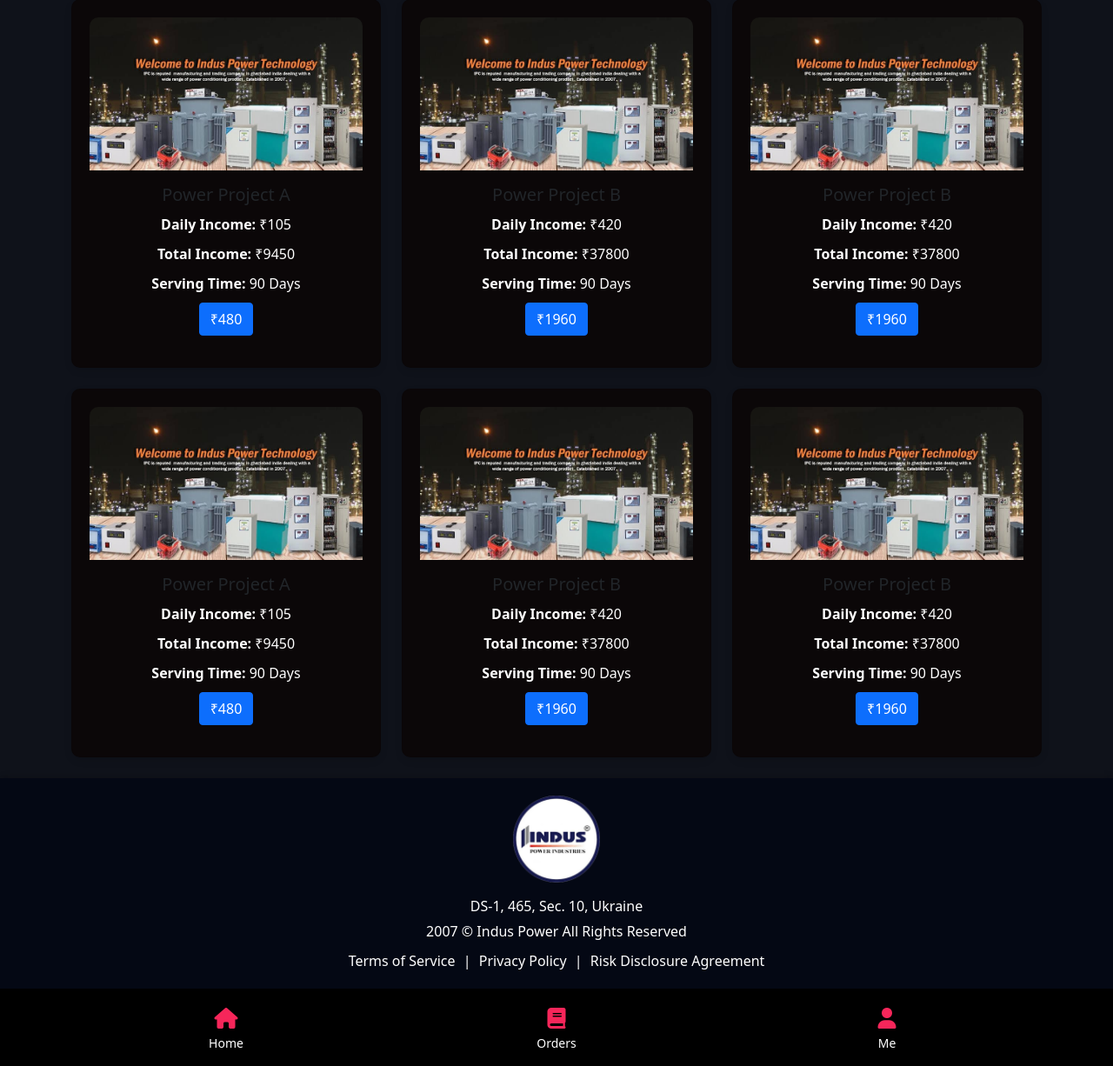
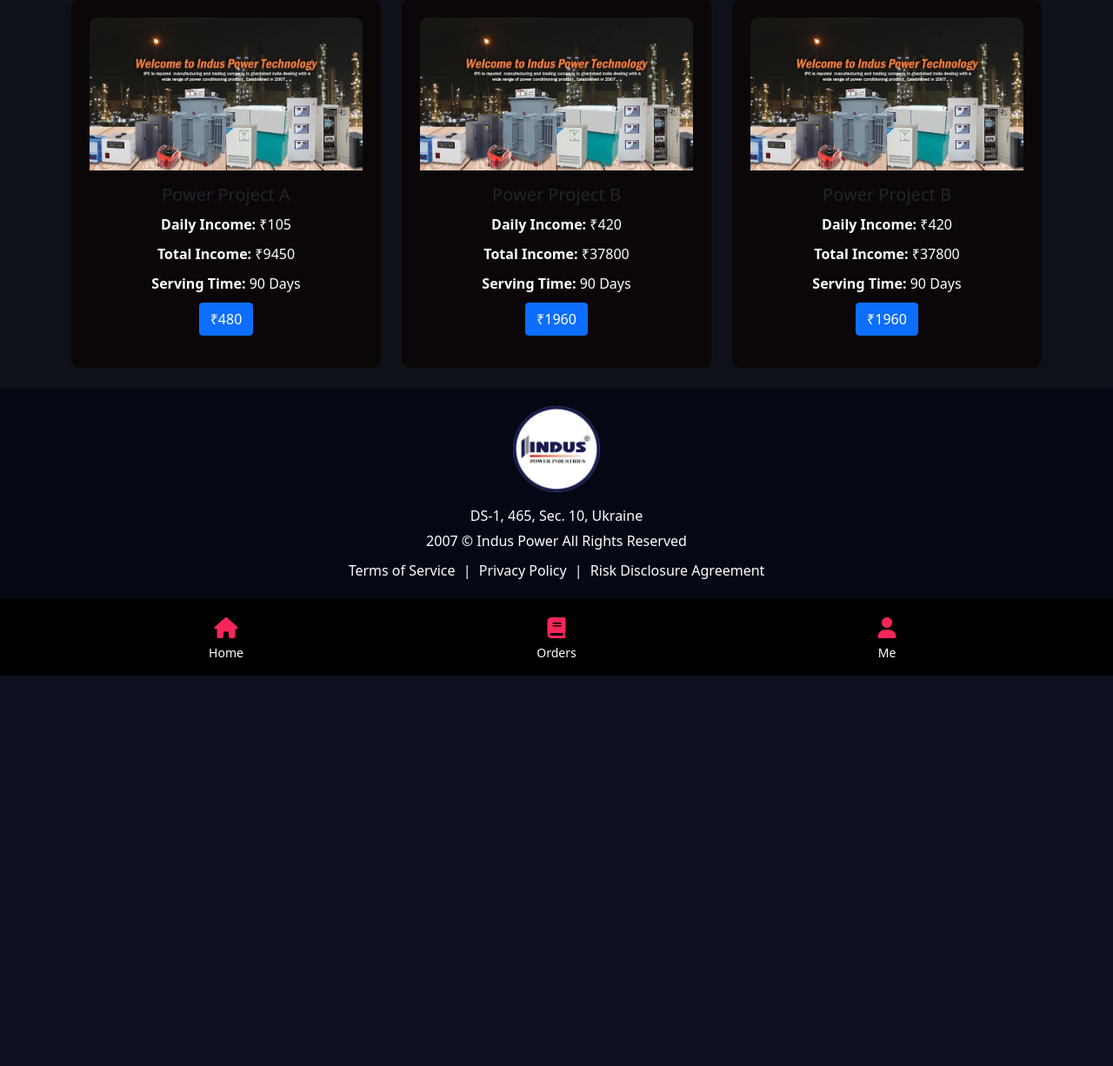
Before and after one commit to Ritikpatel963/yashworkreferal, a PHP site: page / in a window 1280 px wide. Shown: the part 1068-2294 px from the top of the page at 87% size. After the commit the page ends 1845 px from the top, so only its background shows below. Run offline with PHP 8.4, Linux system fonts and the light colour scheme; some libraries are stand-ins or nearby versions.

Commit message:
Add once again

```diff
--- a/index.php
+++ b/index.php
@@ -97,7 +97,7 @@
 <!-- Featured Section Started -->
 <div class="container mt-4">
         <div class="row">
-            <div class="col-md-4 mb-4 featured-card">
+            <div class="col-6 col-md-4 mb-4 featured-card">
                 <div class="card">
                     <img src="assets/image/56.jpg" class="card-img-top" alt="Power Project A">
                     <div class="card-body">
@@ -109,7 +109,7 @@
                     </div>
                 </div>
             </div>
-            <div class="col-md-4 mb-4 featured-card">
+            <div class="col-6 col-md-4 mb-4 featured-card">
                 <div class="card">
                     <img src="assets/image/56.jpg" class="card-img-top" alt="Power Project B">
                     <div class="card-body">
@@ -121,7 +121,7 @@
                     </div>
                 </div>
             </div>
-            <div class="col-md-4 mb-4 featured-card">
+            <div class="col-6 col-md-4 mb-4 featured-card">
                 <div class="card">
                     <img src="assets/image/56.jpg" class="card-img-top" alt="Power Project B">
                     <div class="card-body">
@@ -134,45 +134,7 @@
                 </div>
             </div>
         </div>
-        <div class="row">
-            <div class="col-md-4 mb-4 featured-card">
-                <div class="card">
-                    <img src="assets/image/56.jpg" class="card-img-top" alt="Power Project A">
-                    <div class="card-body">
-                        <h5 class="card-title">Power Project A</h5>
-                        <p class="card-text"><strong>Daily Income:</strong> ₹105</p>
-                        <p class="card-text"><strong>Total Income:</strong> ₹9450</p>
-                        <p class="card-text"><strong>Serving Time:</strong> 90 Days</p>
-                        <a href="#" class="btn btn-primary">₹480</a>
-                    </div>
-                </div>
-            </div>
-            <div class="col-md-4 mb-4 featured-card">
-                <div class="card">
-                    <img src="assets/image/56.jpg" class="card-img-top" alt="Power Project B">
-                    <div class="card-body">
-                        <h5 class="card-title">Power Project B</h5>
-                        <p class="card-text"><strong>Daily Income:</strong> ₹420</p>
-                        <p class="card-text"><strong>Total Income:</strong> ₹37800</p>
-                        <p class="card-text"><strong>Serving Time:</strong> 90 Days</p>
-                        <a href="#" class="btn btn-primary">₹1960</a>
-                    </div>
-                </div>
-            </div>
-            <div class="col-md-4 mb-4 featured-card">
-                <div class="card">
-                    <img src="assets/image/56.jpg" class="card-img-top" alt="Power Project B">
-                    <div class="card-body">
-                        <h5 class="card-title">Power Project B</h5>
-                        <p class="card-text"><strong>Daily Income:</strong> ₹420</p>
-                        <p class="card-text"><strong>Total Income:</strong> ₹37800</p>
-                        <p class="card-text"><strong>Serving Time:</strong> 90 Days</p>
-                        <a href="#" class="btn btn-primary">₹1960</a>
-                    </div>
-                </div>
-            </div>
-        </div>
-    </div>
+</div>
 <?php
 include 'footer.php';
 ?>
```
